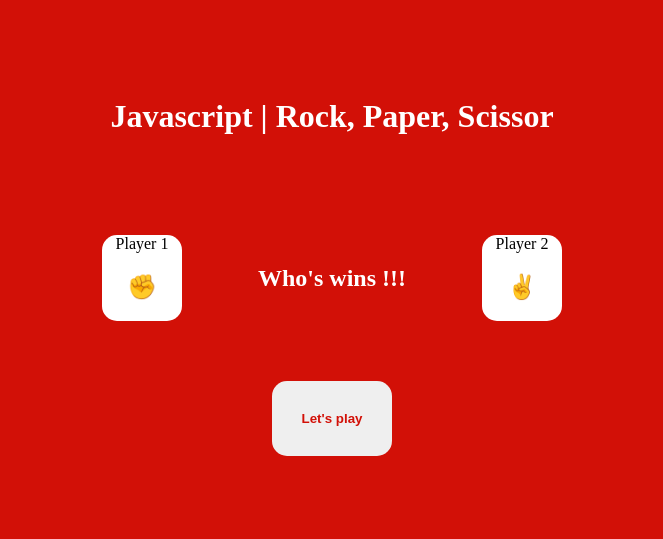
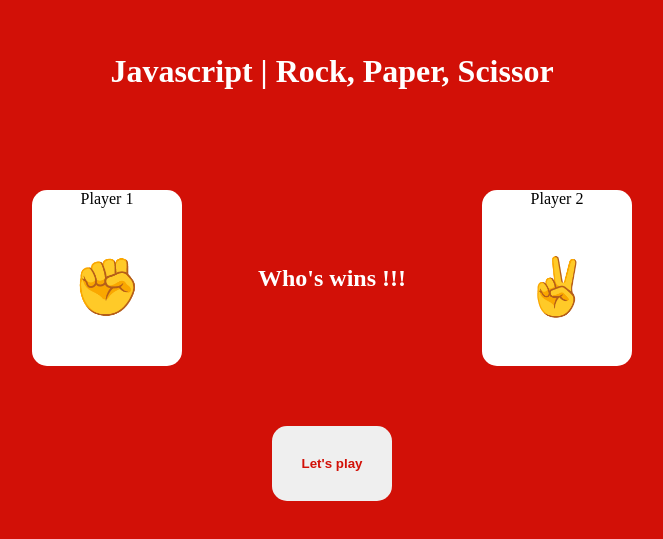
Before and after one commit to pharouqy/Build_Game, a plain HTML site: page index.html in a window 1280 px wide. Shown: the part 131-670 px from the top of the page, without its empty margins (308-971 px from the left). Drawn offline with Linux system fonts and the light colour scheme.

Commit message:
Some CSS features !!!

```diff
--- a/styles/styles.css
+++ b/styles/styles.css
@@ -15,7 +15,7 @@ main > div {
   display: flex;
   justify-content: center;
   align-items: center;
-  width: 460px;
+  width: 600px;
 }
 
 div > section {
@@ -61,6 +61,10 @@ aside > h2 {
   text-align: center;
 }
 
+h2#player1, h2#player2 {
+  font-size: 3.5em;
+}
+
 @media all and (max-width: 425px) {
     h1 {
         text-align: center;
```
